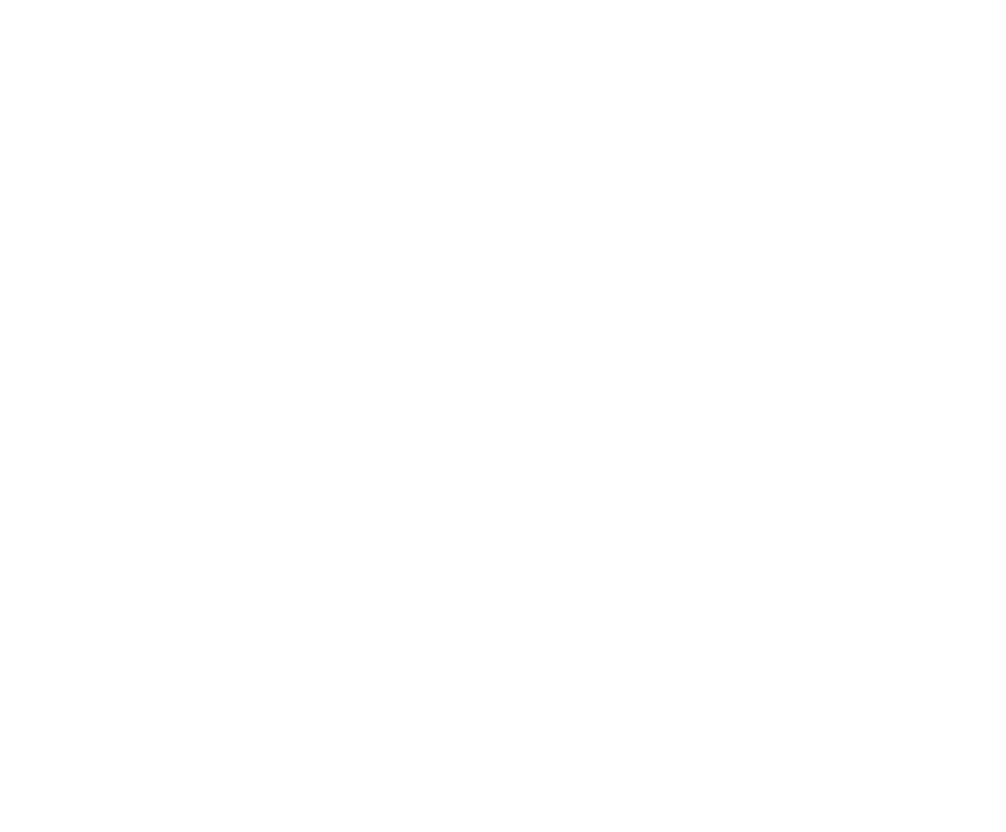
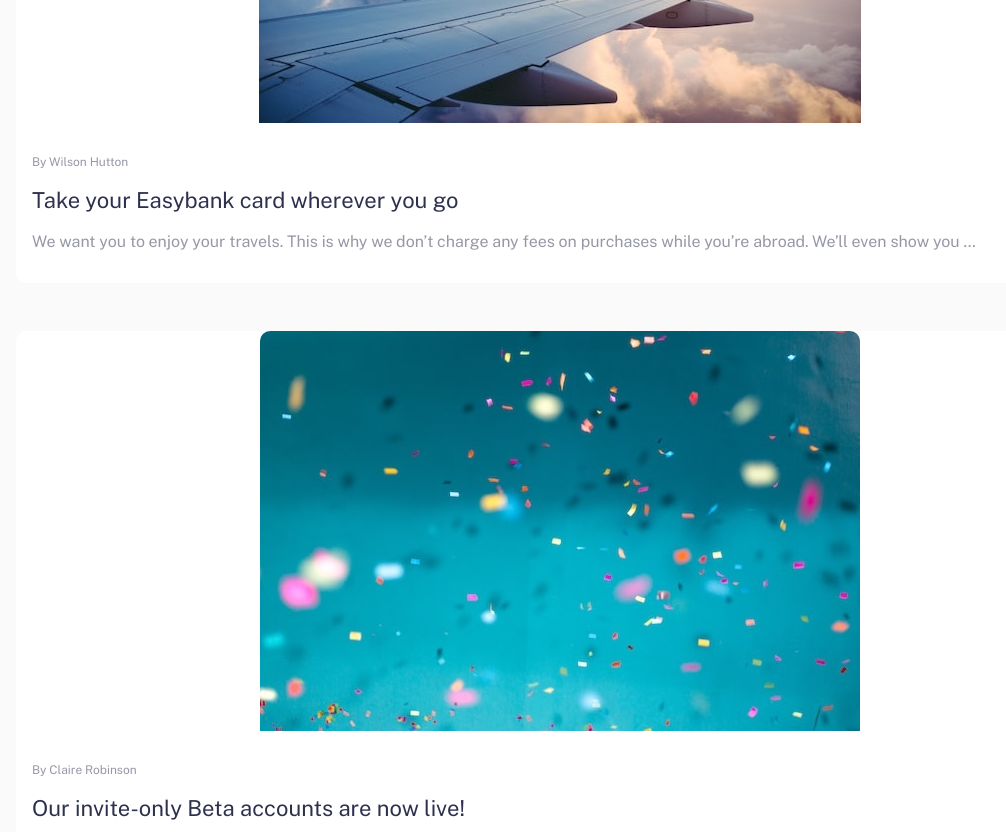
Before and after one commit to Fernu292/Easybank-landing-page-Frontend, a React app: page / in a window 1280 px wide. Shown: the part 3260-4092 px from the top of the page, without its empty margins (80-1086 px from the left). Before the commit the page ends 2935 px from the top, so only its background shows below. Built offline with nearby package versions, Linux system fonts and the light colour scheme.

Commit message:
Finalizando Blogs

```diff
--- a/src/Layout/Articles.jsx
+++ b/src/Layout/Articles.jsx
@@ -4,6 +4,8 @@
 
 import Currency from "../images/image-currency.jpg";
 import Restaurant from "../images/image-restaurant.jpg";
+import Plane from "../images/image-plane.jpg";
+import Confetti from "../images/image-confetti.jpg";
 
 const articles = [
   {
@@ -19,6 +21,20 @@
     content: `Our simple budgeting feature allows you to separate out your spending and set
     realistic limits each month. That means you …`,
     img: `${Restaurant}`,
+  },
+  {
+    title: 'Take your Easybank card wherever you go',
+    author: 'By Wilson Hutton',
+    content: `We want you to enjoy your travels. This is why we don’t charge any fees on purchases
+    while you’re abroad. We’ll even show you …`,
+    img: `${Plane}`
+  },
+  {
+    title: 'Our invite-only Beta accounts are now live!',
+    author: 'By Claire Robinson',
+    content: `After a lot of hard work by the whole team, we’re excited to launch our closed beta.
+    It’s easy to request an invite through the site ...`,
+    img:`${Confetti}`
   }
 ];
 
--- a/src/styles/Layout/Articles.scss
+++ b/src/styles/Layout/Articles.scss
@@ -3,6 +3,7 @@
     background-color: var(--veryLightGray);
     text-align: center;
     padding-top: 3rem;
+    padding-bottom: 3rem;
 }
 .card-article{
     background-color: white;
```
